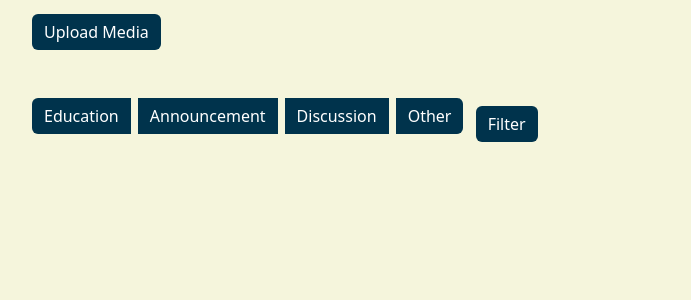
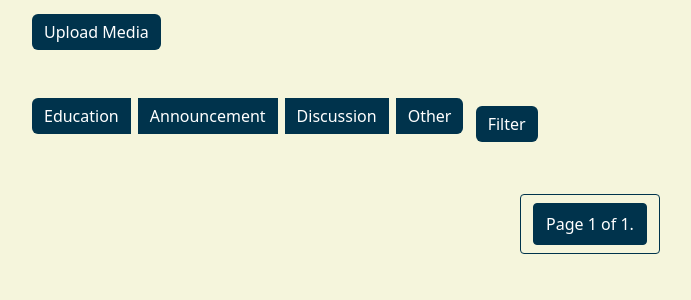
Before and after one commit to admiralorbiter/EngageKC, a Django app: page /session/13/ in a window 1280 px wide. Shown: the part 318-618 px from the top of the page, without its empty margins (50-741 px from the left). Run offline with Django 5.2, Linux system fonts and the light colour scheme; a user stored in the database is signed in; data comes from the database, SQL or seed files in the repository; parts of the project's set-up code (start-up, migrations or seed data) failed here and were passed over; some libraries are stand-ins or nearby versions.

Commit message:
added pagination

```diff
--- a/video_app/templates/video_app/admin_view.html
+++ b/video_app/templates/video_app/admin_view.html
@@ -1,7 +1,7 @@
 {% extends "video_app/base.html" %}
 {% block content %}
 <div class="container mt-5">
-    <h1 class="text-center">Admin View</h1>
+    <h1 class="">Admin View</h1>
 
     <h2>Your Sections</h2>
     <ul>
--- a/video_app/templates/video_app/session_detail.html
+++ b/video_app/templates/video_app/session_detail.html
@@ -46,6 +46,33 @@
             flex-direction: column;
             justify-content: space-between;
         }
+        /* Pagination styles */
+        .pagination {
+            display: flex;
+            justify-content: center;
+            margin-top: 20px;
+        }
+        .pagination .step-links {
+            display: flex;
+            gap: 10px;
+        }
+        .pagination a, .pagination span {
+            padding: 8px 12px;
+            text-decoration: none;
+            color: #00334C; /* Default text color */
+            border: 1px solid #00334C; /* Border color */
+            border-radius: 4px;
+        }
+        .pagination a:hover {
+            background-color: #DB2955; /* Hover background color */
+            color: #fff; /* Hover text color */
+        }
+        .pagination .current {
+            background-color: #00334C; /* Current page background color */
+            color: #fff; /* Current page text color */
+            border: 1px solid #00334C; /* Current page border color */
+            border-radius: 4px;
+        }
     </style>
     <div class="container mt-5">
         <div class="session-header">
@@ -70,7 +97,7 @@
         </div>
         <div class="media-list">
             <div class="row">
-                {% for media in medias %}
+                {% for media in page_obj %}
                     <div class="col-md-4 media-item">
                         <div class="card">
                             <a href="{% url 'post_detail' media.id %}">
@@ -100,6 +127,23 @@
                 {% endfor %}
             </div>
         </div>
+        <div class="pagination">
+            <span class="step-links">
+                {% if page_obj.has_previous %}
+                    <a href="?page=1{% if selected_tags %}&tags={{ selected_tags|join:"&tags=" }}{% endif %}">&laquo; first</a>
+                    <a href="?page={{ page_obj.previous_page_number }}{% if selected_tags %}&tags={{ selected_tags|join:"&tags=" }}{% endif %}">previous</a>
+                {% endif %}
+
+                <span class="current">
+                    Page {{ page_obj.number }} of {{ page_obj.paginator.num_pages }}.
+                </span>
+
+                {% if page_obj.has_next %}
+                    <a href="?page={{ page_obj.next_page_number }}{% if selected_tags %}&tags={{ selected_tags|join:"&tags=" }}{% endif %}">next</a>
+                    <a href="?page={{ page_obj.paginator.num_pages }}{% if selected_tags %}&tags={{ selected_tags|join:"&tags=" }}{% endif %}">last &raquo;</a>
+                {% endif %}
+            </span>
+        </div>
     </div>
     <script>
         document.addEventListener('DOMContentLoaded', function() {
--- a/video_app/views.py
+++ b/video_app/views.py
@@ -21,6 +21,7 @@ from .forms import CommentForm
 from django.http import HttpResponse
 from django.contrib.admin.views.decorators import staff_member_required
 import openpyxl
+from django.core.paginator import Paginator
 
 
 def post_detail(request, id):
@@ -241,16 +242,22 @@ def start_session(request):
 
 def session_detail(request, session_pk):
     session_instance = get_object_or_404(Session, pk=session_pk)
+    medias = Media.objects.filter(session=session_instance)
     tags = Media.TAG_CHOICES
     selected_tags = request.GET.getlist('tags')
+
+    # Apply tag filtering if any tags are selected
     if selected_tags:
-        medias = Media.objects.filter(session=session_instance, tag__in=selected_tags).distinct()
-    else:
-        medias = Media.objects.filter(session=session_instance)
+        medias = medias.filter(tag__in=selected_tags).distinct()
+
+    # Pagination
+    paginator = Paginator(medias, 6)  # Show 5 media items per page
+    page_number = request.GET.get('page')
+    page_obj = paginator.get_page(page_number)
 
     context = {
         'session_instance': session_instance,
-        'medias': medias,
+        'page_obj': page_obj,
         'tags': tags,
         'selected_tags': selected_tags,
     }
```
